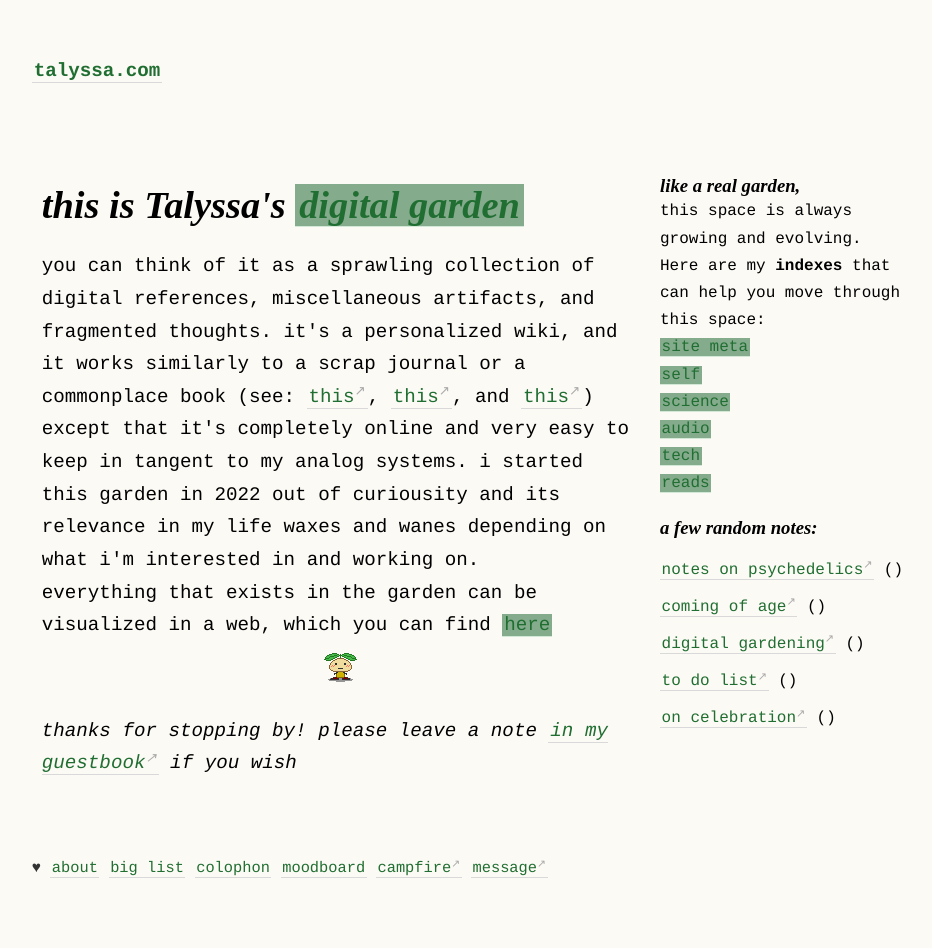
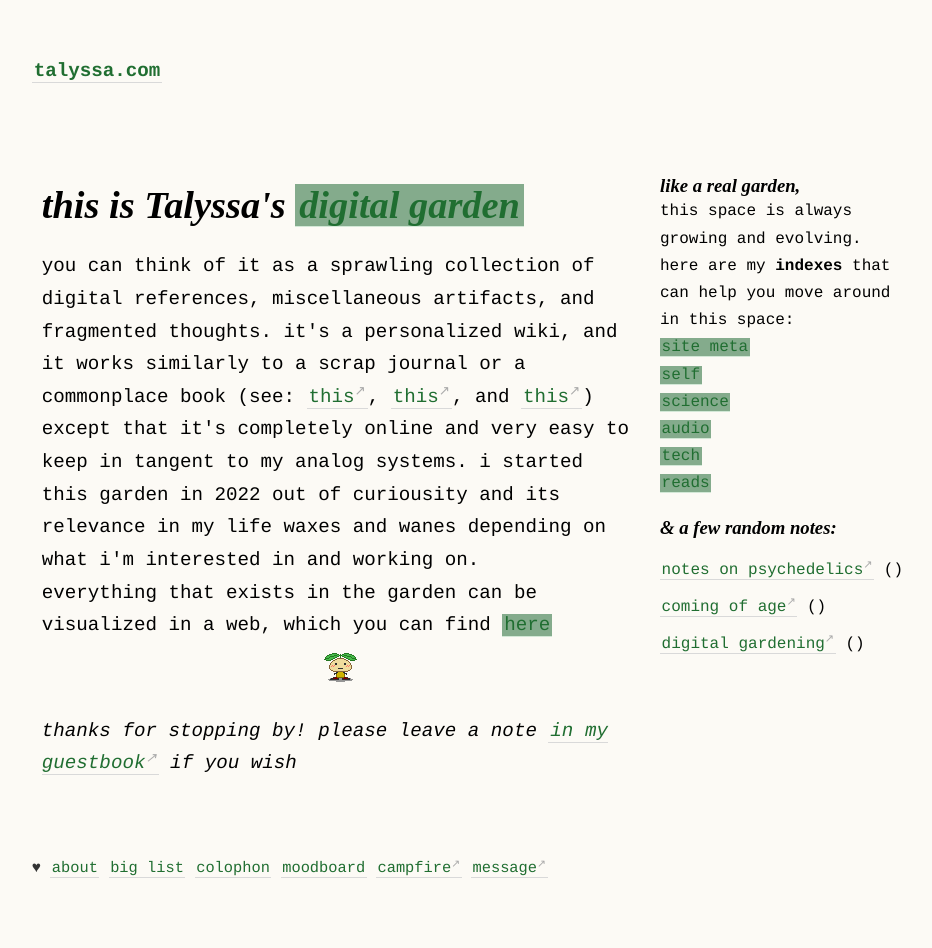
Before and after one commit to geminiworms/talyssagarden.github.io, a Jekyll site: the page built from _pages/index.md, in a window 1280 px wide. Shown: the whole page, without its empty margins (45-977 px from the left). Built offline with Jekyll 4.4.1, drawn with Linux system fonts in a browser that asks for light colours.

Commit message:
Update index.md

```diff
--- a/_pages/index.md
+++ b/_pages/index.md
@@ -45,16 +45,16 @@ permalink: /
       <p>you can think of it as a sprawling collection of digital references, miscellaneous artifacts, and fragmented thoughts. it's a personalized wiki, and it works similarly to a scrap journal or a commonplace book (see: <a class="external-link" href="https://youtu.be/aaHEgPk0tNM">this</a>, <a class="external-link" href="https://youtu.be/XFUQJtOcras">this</a>, and <a class="external-link" href="https://youtu.be/T_S7Uiy03pw?t=731">this</a>) except that it's completely online and very easy to keep in tangent to my analog systems. i started this garden in 2022 out of curiousity and its relevance in my life waxes and wanes depending on what i'm interested in and working on. <br>everything that exists in the garden can be visualized in a web, which you can find <a class="internal-link" href="/web">here</a> <img src="/assets/mini-graphics/sprout.gif" style="padding: 0px 0px 0px 0px;"><br><i>thanks for stopping by! please leave a note <a class="external-link" href="https://www.yourworldoftext.com/~talyssa.txt/">in my guestbook</a> if you wish</i></p>
     </div>
     <div class="right-column">
-      <p><h3>like a real garden,</h3>this space is always growing and evolving. Here are my <b>indexes</b> that can help you move through this space:</p><br>
+      <p><h3>like a real garden,</h3>this space is always growing and evolving. here are my <b>indexes</b> that can help you move around in this space:</p><br>
       <a class="internal-link" href="/site-meta">site meta</a><br>
       <a class="internal-link" href="/self">self</a><br>
       <a class="internal-link" href="/science">science</a><br>
       <a class="internal-link" href="/audio">audio</a><br>
       <a class="internal-link" href="/tech">tech</a><br>
       <a class="internal-link" href="/reads">reads</a><br>
-      <p><h3>a few random notes:</h3></p>
+      <p><h3>& a few random notes:</h3></p>
       {% assign notes_pages = site.notes %}
-      {% assign random_pages = notes_pages | sample: 5 %}
+      {% assign random_pages = notes_pages | sample: 3 %}
       <ul>
         {% for page in random_pages %}
           <li><a href="{{ page.url }}">{{ page.title }}</a> ({{ page.last_modified_at | date: "%B %-d, %Y" }})</li>
```
